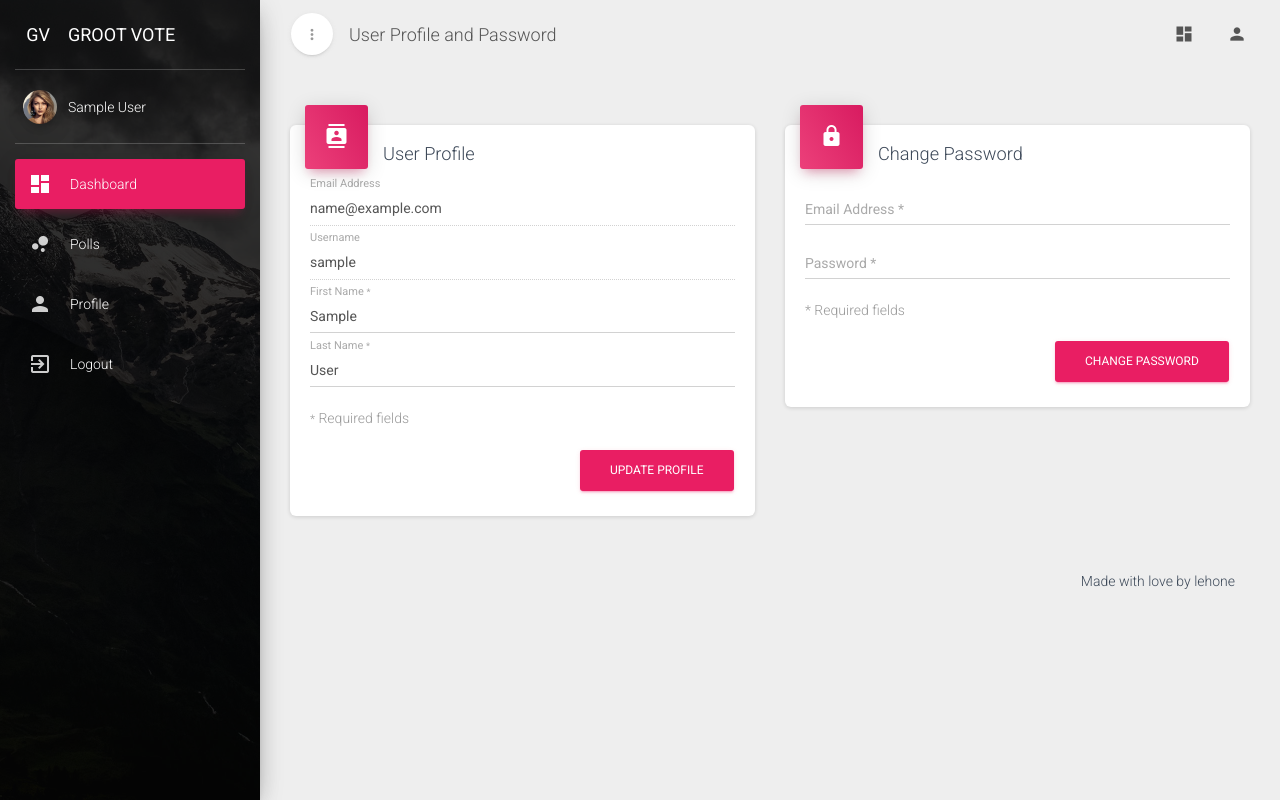
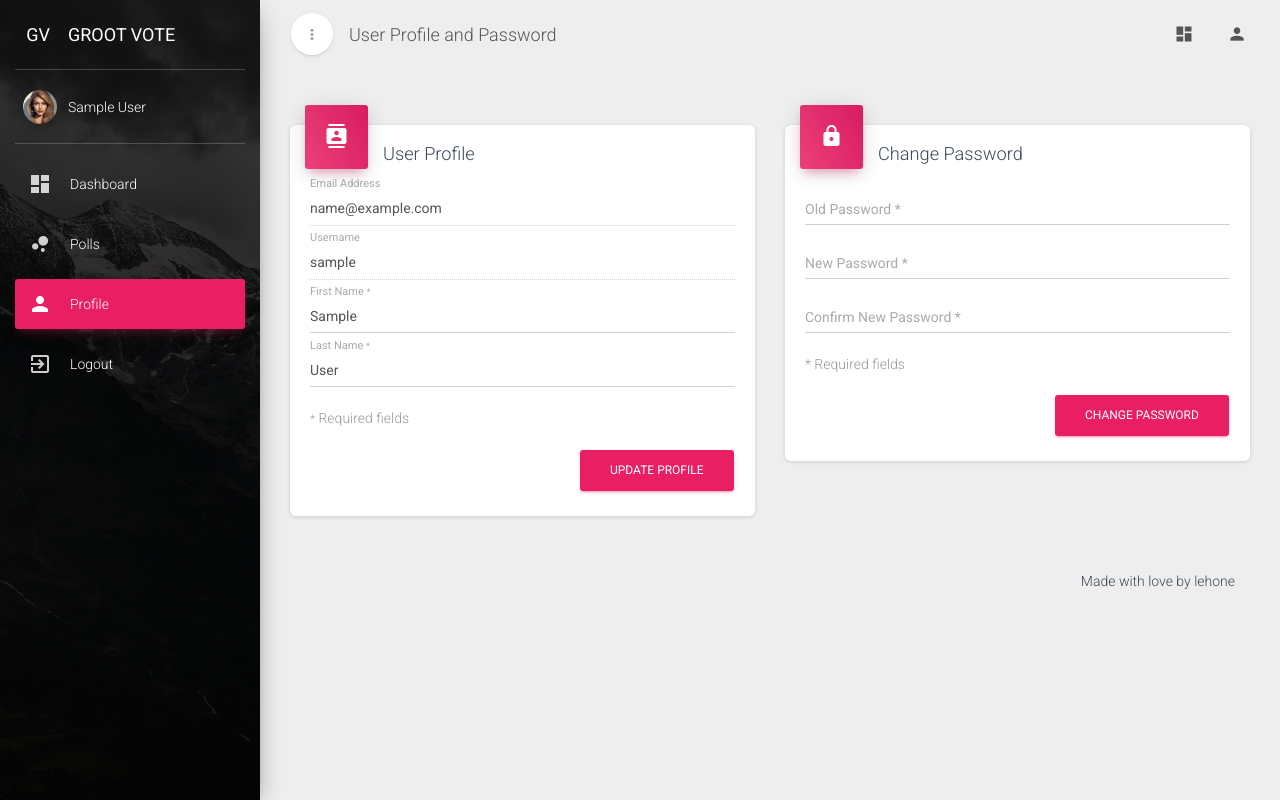
Before and after one commit to lehone-hp/groot, a Django app: page /polls/profile/ in a window 1280 px wide. Run offline with Django 3.2, Linux system fonts and the light colour scheme; the visitor is signed in with stand-in values (Sample User, id 1); some libraries are stand-ins or nearby versions.

Commit message:
Change user's password

```diff
--- a/polls/templates/polls/base.html
+++ b/polls/templates/polls/base.html
@@ -84,7 +84,7 @@
             </div>
             <ul class="nav">
 
-                <li class="active">
+                <li class="{% ifequal request.resolver_match.url_name 'dashboard' %}{{ 'active' }}{% endifequal %}">
                     <a href="{% url 'polls:dashboard' %}">
                         <i class="material-icons">dashboard</i>
                         <p> Dashboard </p>
@@ -98,7 +98,8 @@
                     </a>
                 </li>
 
-                <li class="">
+                <li class="{% ifequal request.resolver_match.url_name 'profile' %}{{ 'active' }}{% endifequal %}
+                           {% ifequal request.resolver_match.url_name 'change_password' %}{{ 'active' }}{% endifequal %}">
                     <a href="{% url 'polls:profile' %}">
                         <i class="material-icons">person</i>
                         <p> Profile </p>
--- a/polls/templates/polls/profile.html
+++ b/polls/templates/polls/profile.html
@@ -48,6 +48,10 @@
                                    name="first_name"
                                    value="{% if profile_form.first_name.value %}{{ profile_form.first_name.value }}{% else %}{{ user.first_name }}{% endif %}"
                                    type="text"/>
+
+                            {% if profile_form.first_name.errors %}
+                                <p class="text-danger text-muted">{{ profile_form.first_name.errors|first }}</p>
+                            {% endif %}
                         </div>
 
                         <div class="form-group label-floating">
@@ -59,6 +63,10 @@
                                    name="last_name"
                                    value="{% if profile_form.last_name.value %}{{ profile_form.last_name.value }}{% else %}{{ user.last_name }}{% endif %}"
                                    type="text"/>
+
+                            {% if profile_form.last_name.errors %}
+                                <p class="text-danger text-muted">{{ profile_form.last_name.errors|first }}</p>
+                            {% endif %}
                         </div>
 
 
@@ -76,34 +84,51 @@
         </div>
         <div class="col-md-6">
             <div class="card">
-                <form id="LoginValidation" action="" method="">
+
+                <form id="LoginValidation" action="{% url 'polls:change_password' %}" method="POST">
+                    {% csrf_token %}
+
                     <div class="card-header card-header-icon" data-background-color="rose">
                         <i class="material-icons">lock</i>
                     </div>
                     <div class="card-content">
                         <h4 class="card-title">Change Password</h4>
                         <div class="form-group label-floating">
-                            <label class="control-label">Email Address
+                            <label class="control-label">Old Password
                                 <star>*</star>
                             </label>
                             <input class="form-control"
-                                   name="email"
-                                   type="text"
-                                   email="true"
-                                   required="true"
-                            />
+                                   name="old_password"
+                                   type="password"
+                                   required="true"/>
+                            {% if password_form.old_password.errors %}
+                                <p class="text-danger text-muted">{{ password_form.old_password.errors|first }}</p>
+                            {% endif %}
                         </div>
+
                         <div class="form-group label-floating">
-                            <label class="control-label">Password
+                            <label class="control-label">New Password
                                 <star>*</star>
                             </label>
                             <input class="form-control"
-                                   name="password"
+                                   name="new_password1"
+                                   type="password"
+                                   required="true"/>
+
+                            {% if password_form.new_password2.errors %}
+                                <p class="text-danger text-muted">{{ password_form.new_password2.errors|first }}</p>
+                            {% endif %}
+                        </div>
+                        <div class="form-group label-floating">
+                            <label class="control-label">Confirm New Password
+                                <star>*</star>
+                            </label>
+                            <input class="form-control"
+                                   name="new_password2"
                                    type="password"
                                    required="true"
                             />
                         </div>
-
                         <div class="category form-category">
                             <star>*</star>
                             Required fields
--- a/polls/urls.py
+++ b/polls/urls.py
@@ -6,4 +6,5 @@ app_name = 'polls'
 urlpatterns = [
     path('', views.dashboard, name='dashboard'),
     path('profile/', views.profile, name='profile'),
+    path('change-password/', views.change_password, name='change_password'),
 ]
--- a/polls/views.py
+++ b/polls/views.py
@@ -1,5 +1,7 @@
-from django.contrib.auth import authenticate, login
+from django.contrib import messages
+from django.contrib.auth import authenticate, login, update_session_auth_hash
 from django.contrib.auth.decorators import login_required
+from django.contrib.auth.forms import PasswordChangeForm
 from django.contrib.auth.models import User
 from django.http import HttpResponseRedirect
 from django.shortcuts import render, redirect
@@ -34,7 +36,30 @@ def profile(request):
             return redirect('polls:profile')
     else:
         profile_form = EditProfileForm()
-    return render(request, 'polls/profile.html', {'profile_form': profile_form})
+        password_form = PasswordChangeForm(request.user)
+    return render(request, 'polls/profile.html', {
+        'profile_form': profile_form,
+        'password_form': password_form
+    })
+
+
+@login_required
+def change_password(request):
+    if request.method == 'POST':
+        password_form = PasswordChangeForm(request.user, request.POST)
+        if password_form.is_valid():
+            user = password_form.save()
+            update_session_auth_hash(request, user)  # Important!
+            messages.success(request, 'Your password was successfully updated!')
+            return redirect('polls:change_password')
+        else:
+            messages.error(request, 'Please correct the error below.')
+        return render(request, 'polls/profile.html', {
+            'profile_form': EditProfileForm(),
+            'password_form': password_form
+        })
+    else:
+        return redirect('polls:profile')
 
 
 def signup(request):
```
